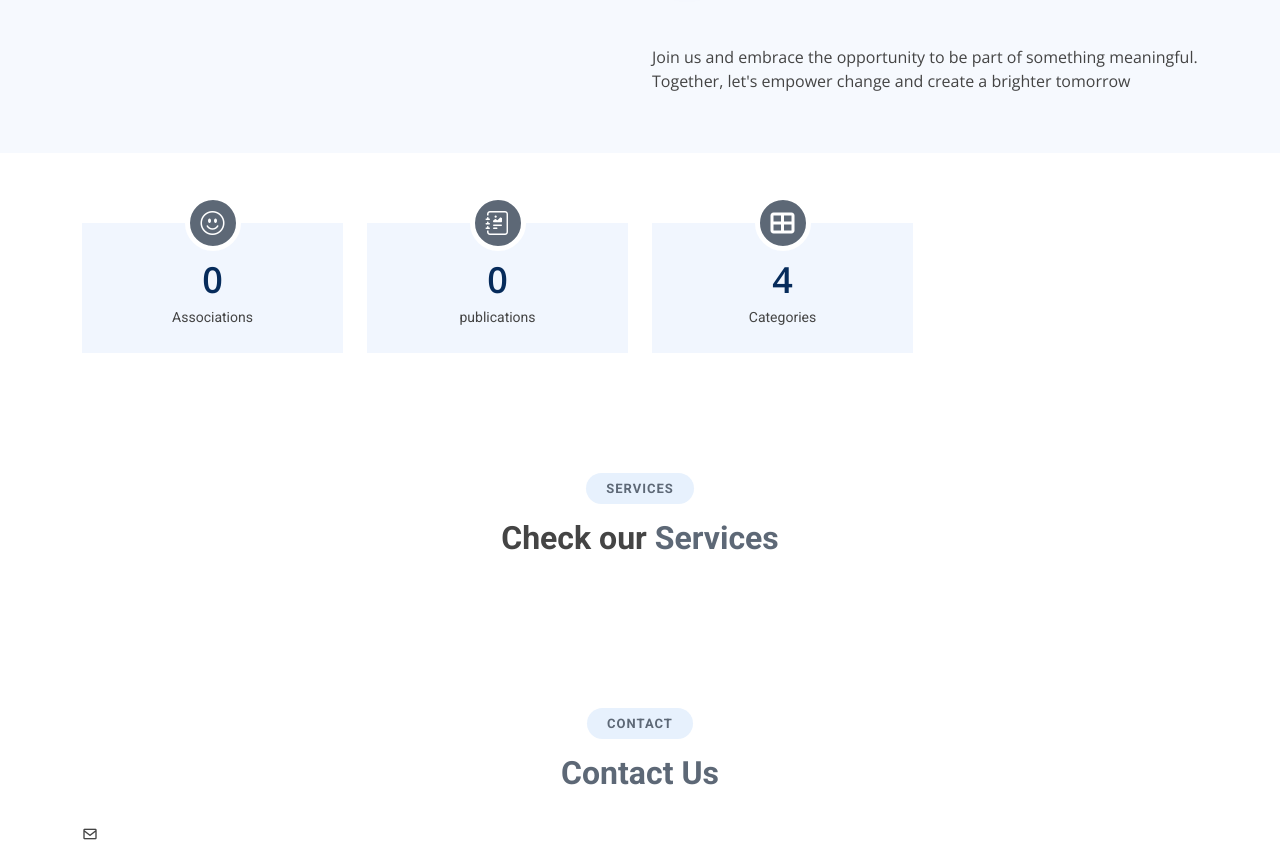
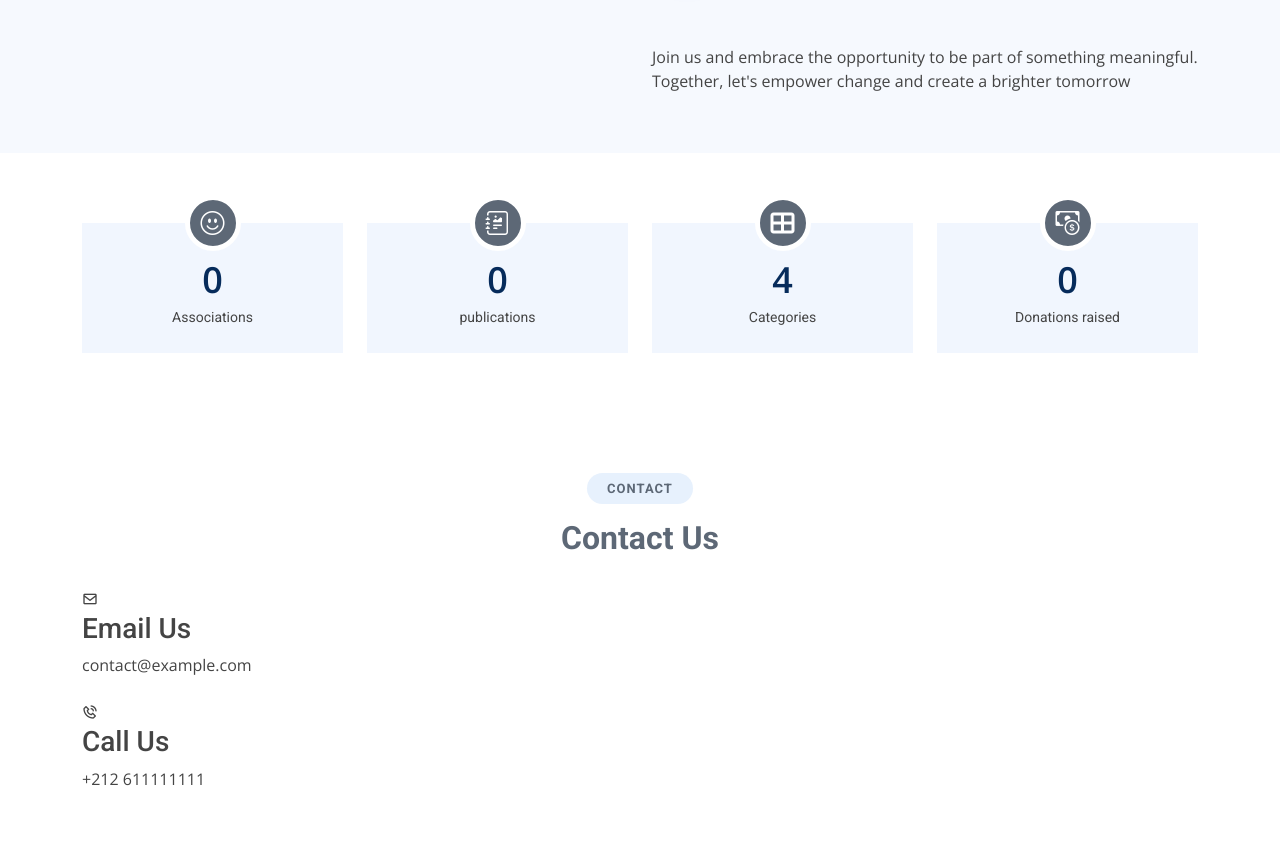
Before and after one commit to ilhamehoumadi/project, a Django app: page / in a window 1280 px wide. Shown: the part 1950-2798 px from the top of the page. Run offline with Django 5.2, Linux system fonts and the light colour scheme; parts of the project's set-up code (start-up, migrations or seed data) failed here and were passed over; some libraries are stand-ins or nearby versions.

Commit message:
add count

```diff
--- a/project/dons/urls.py
+++ b/project/dons/urls.py
@@ -4,5 +4,4 @@
 urlpatterns = [
     path('don',views.don,name='don'),
     path('',views.dons,name='dons'),
-
 ]
--- a/project/templates/account/association.html
+++ b/project/templates/account/association.html
@@ -1,5 +1,5 @@
 {%load static %}
-{% block title %}
+{% block title %}{% endblock title %}
 {% load crispy_forms_tags %}
 
 {% block content %}
--- a/project/templates/base.html
+++ b/project/templates/base.html
@@ -58,7 +58,7 @@
                       </a>
                       <ul class="dropdown-menu" aria-labelledby="navbarDropdown">
                         <li><a class="dropdown-item" href="{% url 'account_signup' %}">As Donor</a></li>
-                        <li><a class="dropdown-item" href="{% url 'account_signup' %}">As Association</a></li>
+                        <li><a class="nav-link scrollto dropdown-item" href="{% url 'account_signup' %}">As Association</a></li>
                       </ul>
                     </li>
                 </ul>
--- a/project/templates/pages/index.html
+++ b/project/templates/pages/index.html
@@ -168,6 +168,14 @@
             </div>
           </div>
 
+          <div class="col-lg-3 col-md-6 mt-5 mt-lg-0">
+            <div class="count-box">
+              <i class="bi bi-cash-coin"></i>
+              <span data-purecounter-start="0" data-purecounter-end="0" data-purecounter-duration="1" class="purecounter"></span>
+              <p>Donations raised</p>
+            </div>
+          </div>
+
         </div>
 
       </div>
@@ -175,7 +183,7 @@
 
 
     <!-- ======= Services Section ======= -->
-    <section id="services" class="services">
+    <!--<section id="services" class="services">
       <div class="container" data-aos="fade-up">
 
         <div class="section-title">
@@ -183,7 +191,7 @@
           <h3>Check our <span>Services</span></h3>
         </div>
 
-      </div>
+      </div>-->
     </section><!-- End Services Section -->
 
     <!-- ======= Contact Section ======= -->
```
Also changed, not shown: project/dons/views.py (line endings or trailing spaces).
